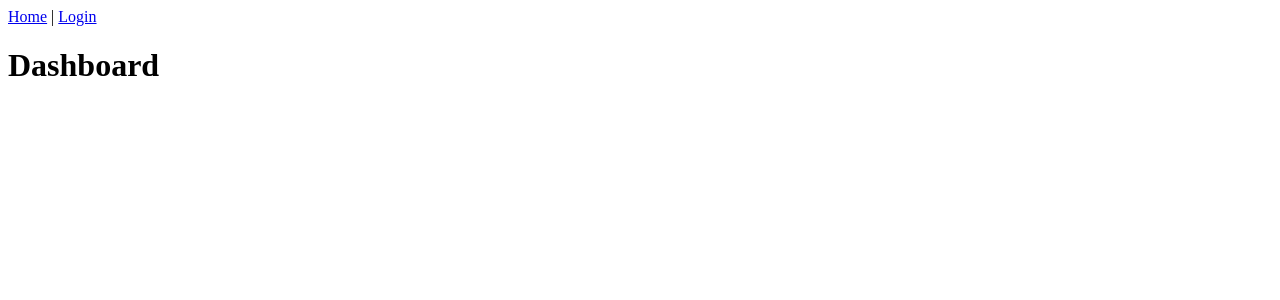
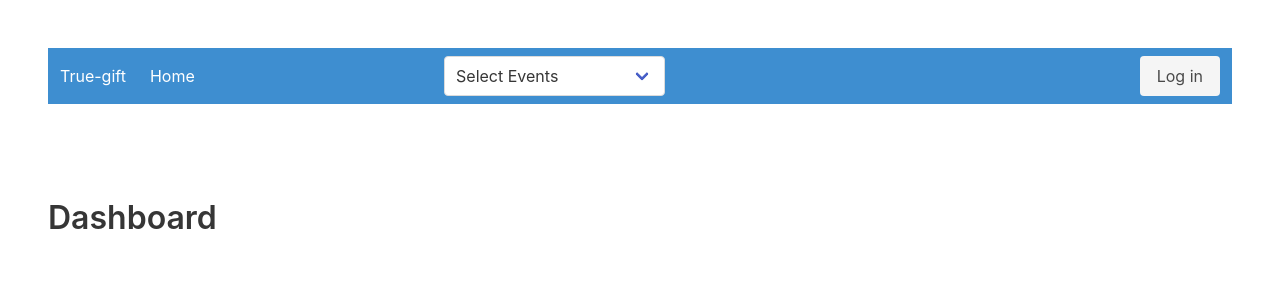
Before and after one commit to gstring33/mdh-true-gift, a Vue app: page / in a window 1280 px wide. Shown: the top 300 px of the page. Built offline with nearby package versions, Linux system fonts and the light colour scheme.

Commit message:
implement basic navbar

```diff
--- a/src/App.vue
+++ b/src/App.vue
@@ -1,19 +1,10 @@
-<script setup>
-import { RouterLink, RouterView } from "vue-router";
-</script>
-
 <template>
-  <header>
-    <div class="wrapper">
-      <nav>
-        <RouterLink to="/">Home</RouterLink> |
-        <RouterLink to="/login">Login</RouterLink>
-      </nav>
-    </div>
-  </header>
-  <RouterView />
+    <RouterView />
 </template>
 
-<style scoped>
-
+<script setup>
+  import { RouterView } from "vue-router";
+</script>
+<style>
+  @import '../node_modules/bulma/css/bulma.min.css';
 </style>
--- /dev/null
+++ b/src/components/common/Navbar.vue
@@ -0,0 +1,44 @@
+<template>
+    <nav class="navbar is-info" role="navigation" aria-label="main navigation">
+        <div class="navbar-brand">
+            <RouterLink class="navbar-item" to="/"> True-gift</RouterLink>
+            <a role="button" class="navbar-burger" aria-label="menu" aria-expanded="false" data-target="navbarBasicExample">
+                <span aria-hidden="true"></span>
+                <span aria-hidden="true"></span>
+                <span aria-hidden="true"></span>
+            </a>
+        </div>
+        <div id="navbarBasicExample" class="navbar-menu">
+            <div class="navbar-start">
+                <RouterLink class="navbar-item" to="/">Home</RouterLink>
+            </div>
+            <div class="navbar-item navbar-start">
+                <div class="select">
+                    <select>
+                        <option>Select Events</option>
+                        <option>Christmas in Germany</option>
+                        <option>Christmas in France</option>
+                    </select>
+                </div>
+            </div>
+            <div class="navbar-end">
+                <div class="navbar-item">
+                    <div class="buttons">
+                        <!--<a class="button is-primary">
+                            <strong>Sign up</strong>
+                        </a>-->
+                        <RouterLink class="button is-light" to="/login">Log in</RouterLink>
+                    </div>
+                </div>
+            </div>
+        </div>
+    </nav>
+</template>
+
+<script setup>
+    import { RouterLink } from "vue-router";
+</script>
+
+<style scoped>
+
+</style>
--- a/src/router/index.js
+++ b/src/router/index.js
@@ -1,5 +1,5 @@
 import { createRouter, createWebHistory } from "vue-router";
-import HomeView from "../views/HomeView.vue";
+import DashboardView from "../views/DashboardView.vue";
 import LoginView from "../views/auth/LoginView.vue";
 
 const router = createRouter({
@@ -7,8 +7,8 @@ const router = createRouter({
   routes: [
     {
       path: "/",
-      name: "home",
-      component: HomeView,
+      name: "dashboard",
+      component: DashboardView,
     },
     {
       path: "/login",
--- /dev/null
+++ b/src/views/DashboardView.vue
@@ -0,0 +1,18 @@
+<template>
+    <section class="section">
+        <header>
+            <Navbar />
+        </header>
+    </section>
+    <section class="section">
+        <h1 class="title">Dashboard</h1>
+    </section>
+</template>
+
+<script setup>
+    import Navbar from '@/components/common/Navbar.vue'
+</script>
+
+<style scoped>
+
+</style>
--- a/src/views/HomeView.vue
+++ /dev/null
@@ -1,13 +0,0 @@
-<template>
-    <h1>Dashboard</h1>
-</template>
-
-<script>
-    export default {
-        name: "Dashboard"
-    }
-</script>
-
-<style scoped>
-
-</style>
--- a/src/views/auth/LoginView.vue
+++ b/src/views/auth/LoginView.vue
@@ -1,5 +1,7 @@
 <template>
-    <h1>Login</h1>
+    <div class="section">
+        <h1 class="title">Login</h1>
+    </div>
 </template>
 
 <script>
```
